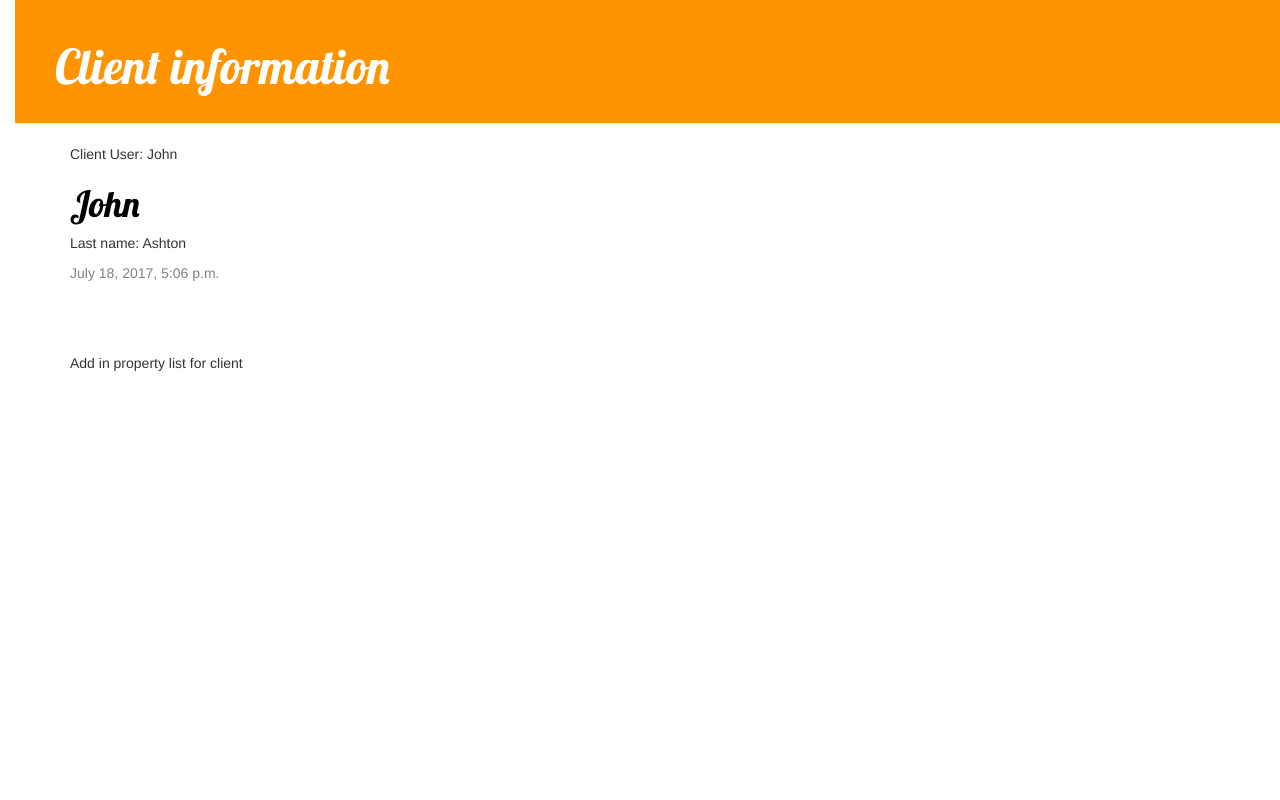
After one commit to Johnhalk/PassTheBookingV2, a Django app: page /client/3/ in a window 1280 px wide. The commit adds this page. Run offline with Django 3.2, Linux system fonts and the light colour scheme; data comes from the database, SQL or seed files in the repository; some libraries are stand-ins or nearby versions.

Commit message:
Add client detial list and repopulate db

```diff
--- a/booking/models.py
+++ b/booking/models.py
@@ -3,7 +3,7 @@
 
 
 class Client(models.Model):
-    client = models.ForeignKey('auth.User')
+    clients = models.ForeignKey('auth.User')
     email = models.EmailField(('email address'), max_length=254, unique=True)
     first_name = models.CharField(('first name'), max_length=30, blank=True)
     last_name = models.CharField(('last name'), max_length=30, blank=True)
--- /dev/null
+++ b/booking/static/css/booking.css
@@ -0,0 +1,53 @@
+h1 a {
+    color: #FCA205;
+}
+body {
+    padding-left: 15px;
+}
+
+.page-header {
+    background-color: #ff9400;
+    margin-top: 0;
+    padding: 20px 20px 20px 40px;
+}
+
+.page-header h1, .page-header h1 a, .page-header h1 a:visited, .page-header h1 a:active {
+    color: #ffffff;
+    font-size: 36pt;
+    text-decoration: none;
+}
+
+.content {
+    margin-left: 40px;
+}
+
+h1, h2, h3, h4 {
+    font-family: 'Lobster', cursive;
+}
+
+.date {
+    color: #828282;
+}
+
+.save {
+    float: right;
+}
+
+.client-form textarea, .client-form input {
+    width: 100%;
+}
+
+.top-menu, .top-menu:hover, .top-menu:visited {
+    color: #ffffff;
+    float: right;
+    font-size: 26pt;
+    margin-right: 20px;
+}
+
+.client {
+    margin-bottom: 70px;
+}
+
+.client h1 a, .client h1 a:visited {
+    color: #000000;
+}
--- /dev/null
+++ b/booking/templates/booking/base.html
@@ -0,0 +1,23 @@
+{% load staticfiles %}
+<html>
+    <head>
+        <title>Client list</title>
+        <link rel="stylesheet" href="//maxcdn.bootstrapcdn.com/bootstrap/3.2.0/css/bootstrap.min.css">
+        <link rel="stylesheet" href="//maxcdn.bootstrapcdn.com/bootstrap/3.2.0/css/bootstrap-theme.min.css">
+        <link href='//fonts.googleapis.com/css?family=Lobster&subset=latin,latin-ext' rel='stylesheet' type='text/css'>
+        <link rel="stylesheet" href="{% static 'css/booking.css' %}">
+    </head>
+    <body>
+      <div class="page-header">
+           <h1><a href="/">Client information</a></h1>
+       </div>
+       <div class="content container">
+           <div class="row">
+               <div class="col-md-8">
+               {% block content %}
+               {% endblock %}
+               </div>
+           </div>
+       </div>
+    </body>
+</html>
--- /dev/null
+++ b/booking/templates/booking/client_detail.html
@@ -0,0 +1,14 @@
+{% extends 'booking/base.html' %}
+
+{% block content %}
+    <div class='client'>
+      <p>Client User: {{ clients }}</p>
+      <h1><a href="">{{ clients.first_name }}</a></h1>
+      <p>Last name: {{ clients.last_name}}</p>
+      <div class='date'>
+        <p>{{ clients.date_joined }}</p>
+      </div>
+    </div>
+    <p> Add in property list for client </p>
+
+{%endblock%}
--- a/booking/urls.py
+++ b/booking/urls.py
@@ -3,4 +3,5 @@
 
 urlpatterns = [
     url(r'^$', views.client_list, name='client_list'),
+    url(r'^client/(?P<pk>\d+)/$', views.client_detail, name='client_detail'),
 ]
--- a/booking/views.py
+++ b/booking/views.py
@@ -1,7 +1,13 @@
 from django.shortcuts import render
 from django.utils import timezone
+from django.shortcuts import render, get_object_or_404
 from .models import Client
 
+
 def client_list(request):
-    client = Client.objects.all()
-    return render(request, 'booking/client_list.html', {'client': client})
+    clients = Client.objects.filter(date_joined__lte=timezone.now())
+    return render(request, 'booking/client_list.html', {'clients': clients})
+
+def client_detail(request, pk):
+    clients = get_object_or_404(Client, pk=pk)
+    return render(request, 'booking/client_detail.html', {'clients': clients})
```
Also changed, not shown: booking/templates/booking/client_list.html (+14 -18 lines), booking/migrations/0001_initial.py, db.sqlite3.
